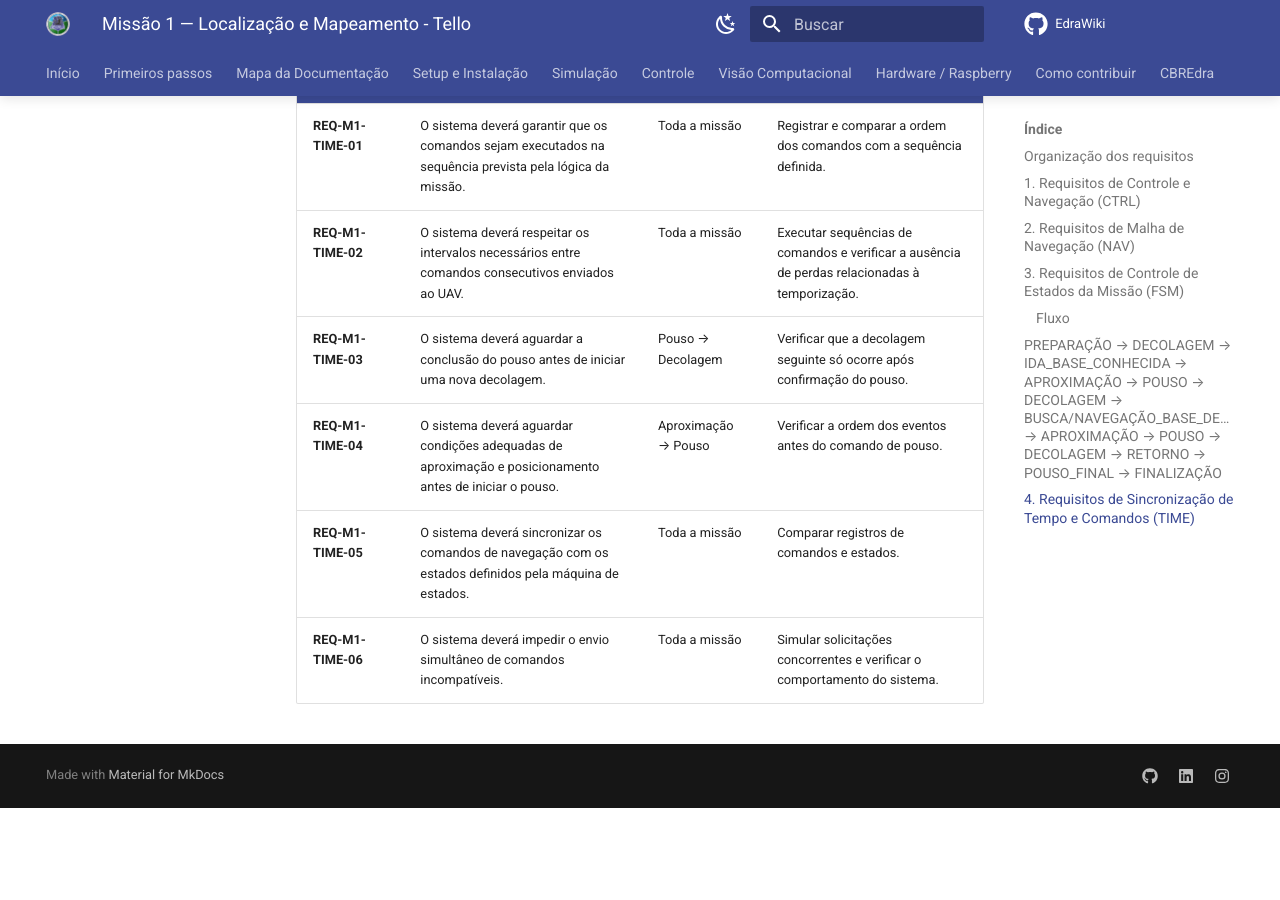
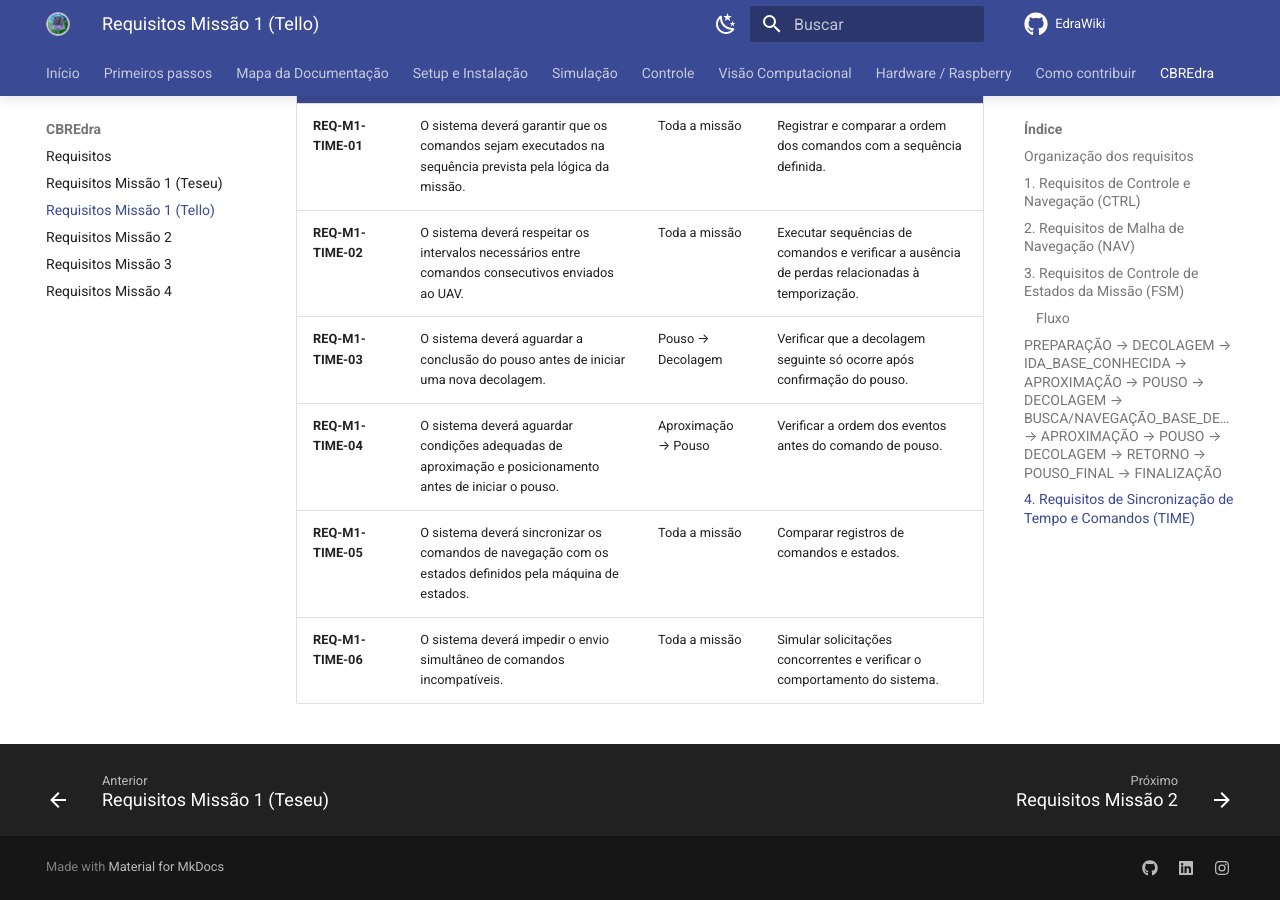
Before and after one commit to edra-unb-fga/EdraWiki, an MkDocs documentation site: the page built from docs/CBREdra/missao-1-tello-controle.md, in a window 1280 px wide and 900 px high, scrolled down 4497 px. Built offline with MkDocs 1.6.1 and Material for MkDocs 9.7.7, drawn with Linux system fonts in a browser that asks for light colours; comment, search, counter and statistics services are not loaded; before the commit the page ends 5305 px from its top, so only the background shows below that.

Commit message:
Atualiza missoes1 no mkdocs

```diff
--- a/mkdocs.yml
+++ b/mkdocs.yml
@@ -30,6 +30,8 @@ nav:
   - Como contribuir: 'contribuir.md'
   - CBREdra:
       - Requisitos: 'CBREdra/requisitos.md'
+      - Requisitos Missão 1 (Teseu): 'CBREdra/missão-1-teseu.md'
+      - Requisitos Missão 1 (Tello): 'CBREdra/missao-1-tello-controle.md'
       - Requisitos Missão 2: 'CBREdra/missao-2-teseu-controle.md'
       - Requisitos Missão 3: 'CBREdra/missao-3-tello-controle.md'
       - Requisitos Missão 4: 'CBREdra/missao-4-tello-controle.md'
```
